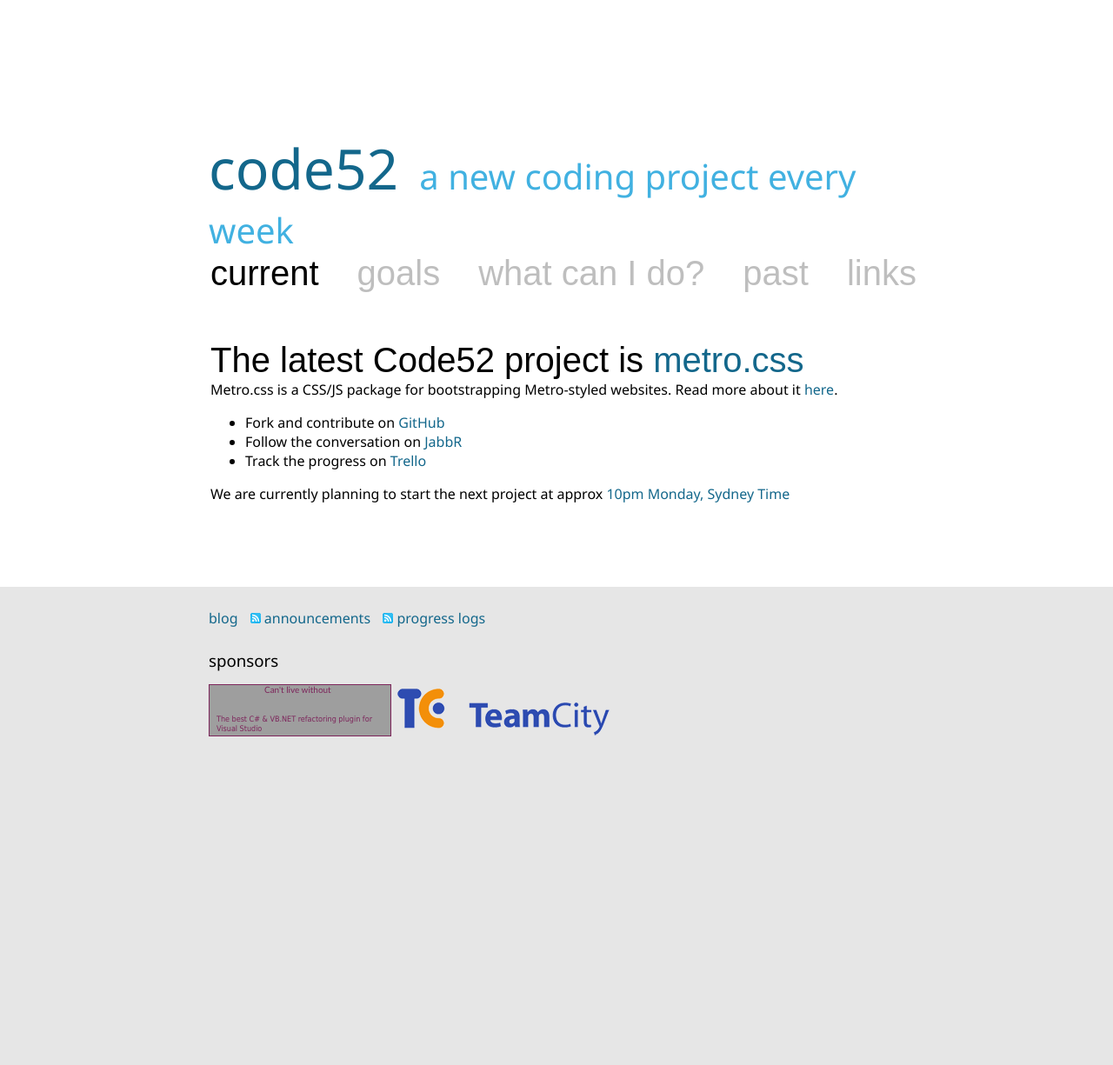
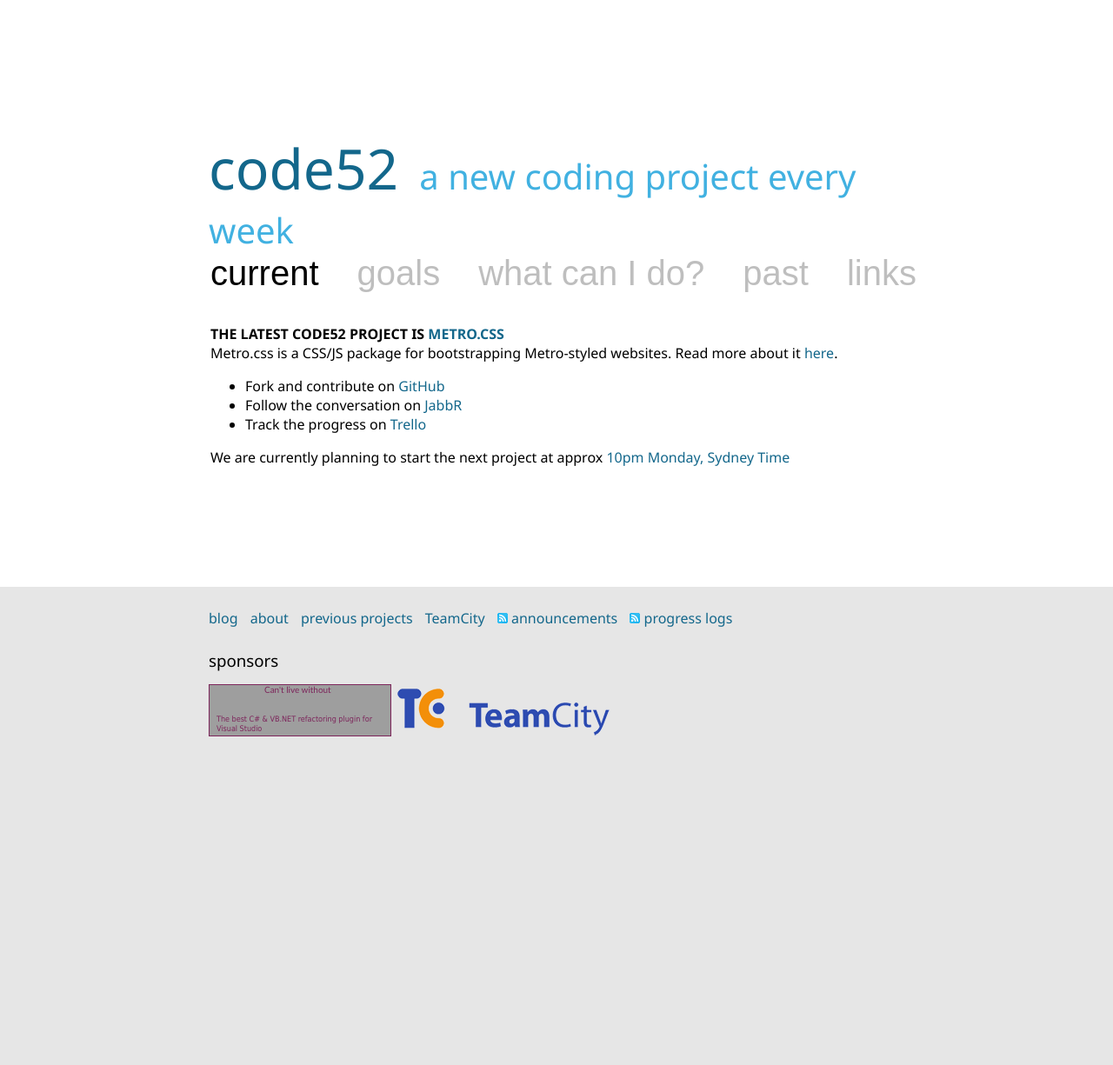
Before and after one commit to Code52/code52.github.com, a Jekyll site: the page built from index.html, in a window 1280 px wide. Shown: the whole page at 87% size. Built offline with Jekyll 4.4.1, drawn with Linux system fonts in a browser that asks for light colours; nearby versions of some CDN libraries; Markdown is read by kramdown in place of the engine named in the settings; grey boxes are pictures that could not be loaded.

Commit message:
fixed up project rss, reverted logo, more layout tweaking

```diff
--- a/_includes/footer.html
+++ b/_includes/footer.html
@@ -2,6 +2,9 @@
 	<div class="footer">
 		<ul>
 			<li><a href="/blog.html">blog</a></li>
+			<li><a href="/about.html">about</a></li>
+			<li><a href="/projects.html">previous projects</a></li>
+			<li><a href="http://ci.code52.org">TeamCity</a></li>
 			<li><a href="/rss.xml"><img src="/img/25.png" /> announcements</a></li>
 			<li><a href="/projectsrss.xml"><img src="/img/25.png" /> progress logs</a></li>
 		</ul>
--- a/_includes/latest_project.html
+++ b/_includes/latest_project.html
@@ -1,6 +1,6 @@
 <div class="pivot-item">
 	<h3>current</h3>
-	<h3>The latest Code52 project is <a href="/metro-dot-css.html">metro.css</a></h3>
+	<h4>The latest Code52 project is <a href="/metro-dot-css.html">metro.css</a></h4>
 
 	<div class="description">Metro.css is a CSS/JS package for bootstrapping Metro-styled websites. Read more about it <a href="/metro-dot-css.html">here</a>.</div>
 
--- a/_layouts/layout.html
+++ b/_layouts/layout.html
@@ -16,6 +16,7 @@
 	<body>
 		<div id="container">
 			<div id="side">
+				<a href="/" id="home" title="home" alt="home"><img src="/img/logo.png" alt="Code 52 - a new coding project every week" /></a>
 				<div id="hometext"><a href="/" >code52</a></div>
 				<div class="section">
 					<ul>
@@ -26,6 +27,7 @@
 						<li><a href="/contributing.html">contributing guide</a></li>
 						<li><a href="https://github.com/Code52/code52.github.com/wiki">getting started</a></li>
 						<li><a href="/projects.html">previous projects</a></li>
+						<li><a href="http://ci.code52.org">TeamCity</a></li>
 						<li><a href="/rss.xml"><img src="/img/25.png" /> announcements</a></li>
 						<li><a href="/projectsrss.xml"><img src="/img/25.png" /> progress logs</a></li>
 					</ul>
--- a/css/base.css
+++ b/css/base.css
@@ -44,6 +44,8 @@
 	color: #41b1e1;
 	font-size: 2.5em;
 }
+
+h4 { text-transform :uppercase; font-weight:700; }
 a, a:visited
 {
 	text-decoration: none;
--- a/projectsrss.xml
+++ b/projectsrss.xml
@@ -12,7 +12,7 @@
     <pubDate>{{ site.time | date: "%a, %d %b %Y %H:%M:%S %z" }}</pubDate>
     <lastBuildDate>{{ site.time | date: "%a, %d %b %Y %H:%M:%S %z" }}</lastBuildDate>
 
-    {% for post in site.posts limit:10 %}
+    {% for post in site.posts %}
 	{% if post.feed == "project" %}
     <item>
       <title>{{ post.title | xml_escape }}</title>
```
Also changed, not shown: img/logo.png.
